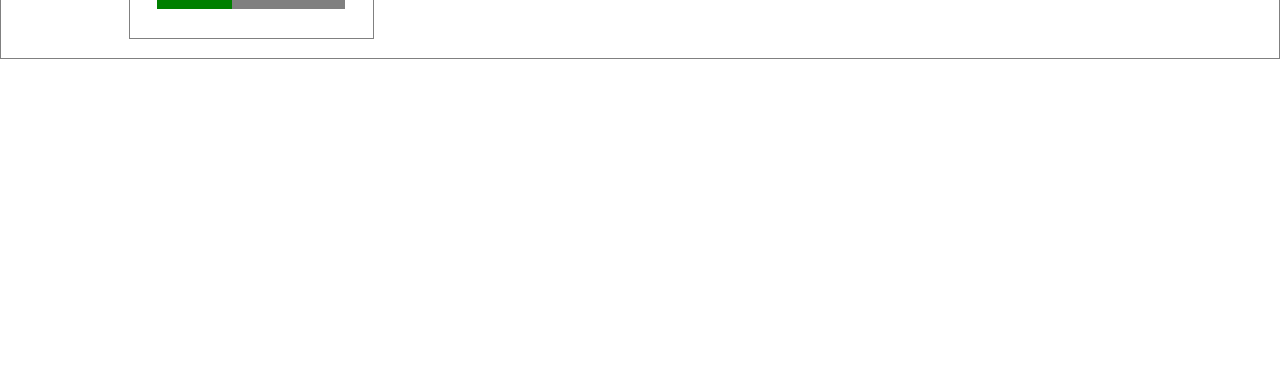
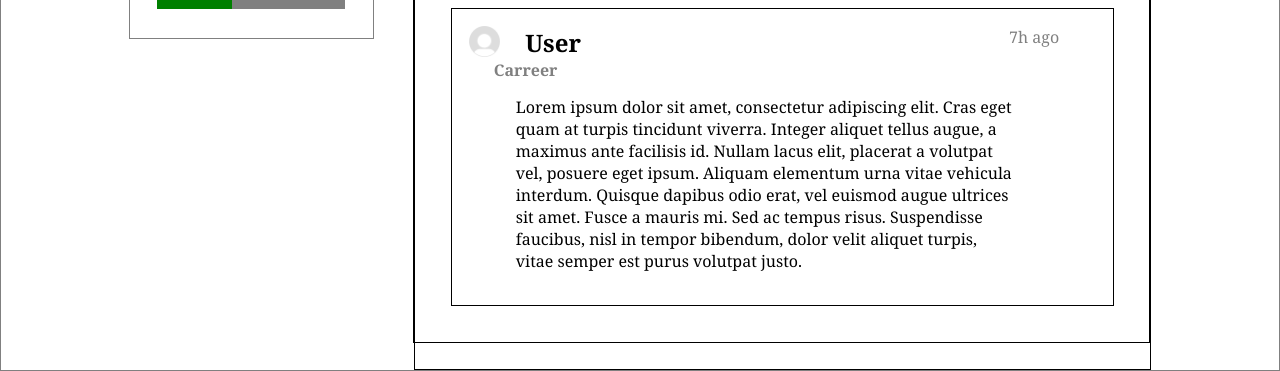
Before and after one commit to juaaloop/TP01_LopezValenzuela, a plain HTML site: page Profile.html in a window 1280 px wide. Shown: the part 646-1017 px from the top of the page. Before the commit the page ends 800 px from the top, so only its background shows below. Drawn offline with Linux system fonts and the light colour scheme.

Commit message:
avances profile

```diff
--- a/Profile.html
+++ b/Profile.html
@@ -1,5 +1,6 @@
 <!DOCTYPE html>
 <html lang="en">
+
 <head>
   <meta charset="UTF-8" />
   <meta name="viewport" content="width=device-width, initial-scale=1.0" />
@@ -39,7 +40,20 @@
     </div>
     <section>
       <h3>Recent activity</h3>
-
+      <div>
+        <article>
+          <img src="img/user.png" alt="user-pic">
+          <h3>User</h3>
+          <h5>7h ago</h5>
+          <h4>Carreer</h4>
+          <p>Lorem ipsum dolor sit amet, consectetur adipiscing elit. Cras eget quam at turpis tincidunt viverra.
+            Integer aliquet tellus augue, a maximus ante facilisis id. Nullam lacus elit, placerat a volutpat vel,
+            posuere eget ipsum. Aliquam elementum urna vitae vehicula interdum. Quisque dapibus odio erat, vel
+            euismod augue ultrices sit amet. Fusce a mauris mi. Sed ac tempus risus. Suspendisse faucibus, nisl in
+            tempor bibendum, dolor velit aliquet turpis, vitae semper est purus volutpat justo.
+          </p>
+        </article>
+      </div>
     </section>
     <aside>
       <h3>Level</h3>
@@ -50,4 +64,5 @@
 
   </main>
 </body>
+
 </html>
--- a/Style.css
+++ b/Style.css
@@ -266,23 +266,21 @@ div h5 {
   color: gray;
   border: none;
   font-weight: normal;
-
   text-align: center;
 }
 
 div ul {
-  margin-top: 7.5%;
+  margin-top: 5%;
   padding: 5%;
   display: inline-block;
-  border: none;
 }
 
 div li {
   font-size: 16px;
   justify-content: center;
   text-align: center;
+  list-style: none;
   border: none;
-  list-style: none;
 }
 
 main {
@@ -502,13 +500,13 @@ main section div h2 {
   margin-left: 0%;
   padding: 0%;
   text-align: center;
+
 }
 
 main ul li img {
   margin-left: 0%;
   width: 15%;
   float: left;
-  border: none;
 }
 
 ul {
@@ -565,6 +563,8 @@ main h3 {
   font-size: 30px;
   padding-left: 10%;
   margin-bottom: 1%;
+  border: none;
+
 }
 
 main p {
@@ -706,6 +706,8 @@ body .workspace a {
   text-align: center;
   margin-left: 40%;
   margin-bottom: 7%;
+  margin-top: 2%;
+
   padding: 1%;
   display: inline-block;
   clear: both;
@@ -833,3 +835,54 @@ body .workspace select {
   width: 57.5%;
   border: 1px solid black;
 }
+.profile section div {
+  width: 90%;
+  margin: 0%;
+  padding: 5%;
+  border: 1px solid black;
+}
+.profile section div article {
+  width: 95%;
+  margin: 0%;
+  padding: 2.5%;
+  clear: both;
+  display: inline-block;
+  border: 1px solid black;
+}
+
+.profile section div article img {
+  margin-right: 0%;
+  margin: 0%;
+  padding: 0%;
+  width: 5%;
+  float: left;
+  height: auto;
+}
+.profile section div article h3 {
+  width: 20%;
+  float: left;
+  margin: 0%;
+  margin-left: 0%;
+}
+.profile section div article h4 {
+  margin-left: 4%;
+  width: 75%;
+  float: left;
+  font-size: 16px;
+}
+.profile section div article h5 {
+  float: right;
+  font-size: 16px;
+  width: 20%;
+  border: none;
+  font-weight: normal;
+  color: gray;
+}
+.profile section div article p {
+  clear: both;
+  width: 80%;
+  padding: 2.5%;
+  margin-left: 5%;
+  border: none;
+  font-weight: normal;
+}
```
Also changed, not shown: Index.html (+0 -1 lines). Lines whose indentation alone changed are shown as unchanged.
